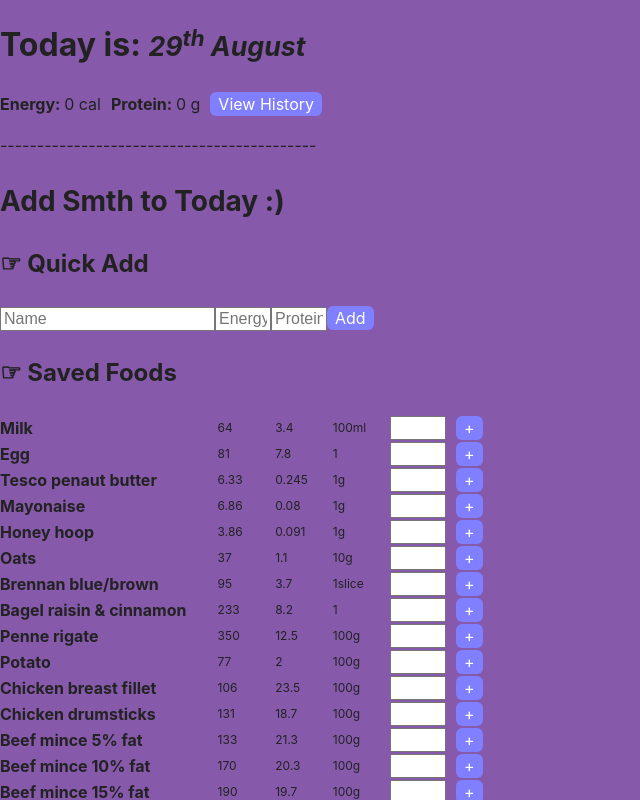
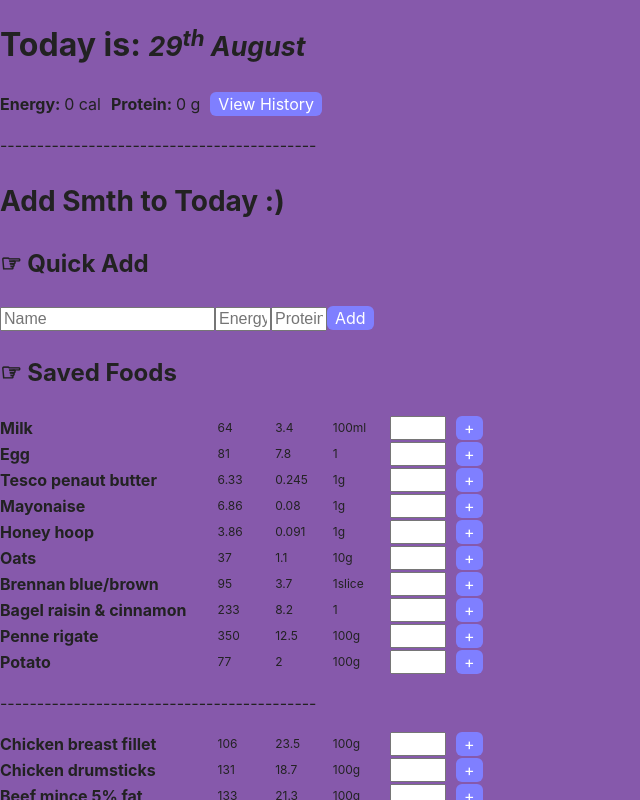
Before and after one commit to Martin19999/Food-Tracker, a React (Create React App) app: page / in a window 1280 px wide. Shown: the top 800 px of the page, without its empty margins (0-640 px from the left). Built offline with nearby package versions, Linux system fonts and the light colour scheme.

Commit message:
add dividers

```diff
--- a/src/components/SectionSavedFoods.jsx
+++ b/src/components/SectionSavedFoods.jsx
@@ -7,6 +7,8 @@ export default function SectionSavedFoods({ foods, date, onAddFromFood }) {
     <>
       <h3 className=""> ☞ Saved Foods</h3>
       {foods.map((food,i) => (
+        <>
+        {(i === 10 || i === 18 || i===23)? <p>-------------------------------------------</p> : null}
         <div className="secInline" key={i}>
           <p className="bold">{food.name}</p>
           <p>{food.calories}</p>
@@ -14,6 +16,7 @@ export default function SectionSavedFoods({ foods, date, onAddFromFood }) {
           <p>{food.per}{food.perWhat}</p>
           <AddSavedFoodEntryForm food={food} date={date} onAdd={onAddFromFood} />
         </div>
+        </>
       ))}
 
     </>
--- a/src/views/CreateMealView.jsx
+++ b/src/views/CreateMealView.jsx
@@ -72,6 +72,8 @@ export default function CreateMealView({ defaultFoods, onSave, savedMeals, onMod
         { showSavedFoodsList && (
           <>
           {defaultFoods.map((f, i) => (
+            <>
+            {(i === 10 || i === 18 || i===23)? <p>-------------------------------------------</p> : null}
             <div className="secInline" key={i}>
               <p className="bold">{f.name}</p>
               <p>{f.calories} cal</p>
@@ -92,6 +94,7 @@ export default function CreateMealView({ defaultFoods, onSave, savedMeals, onMod
               />
 
             </div>
+            </>
           ))}
           </>
         )}
```
